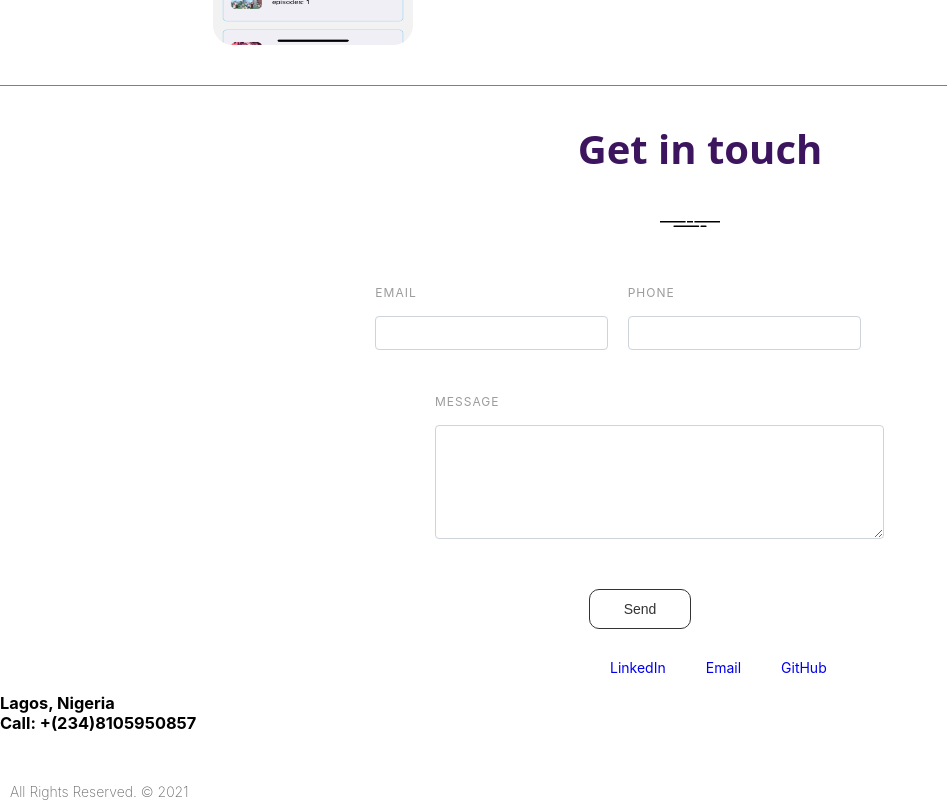
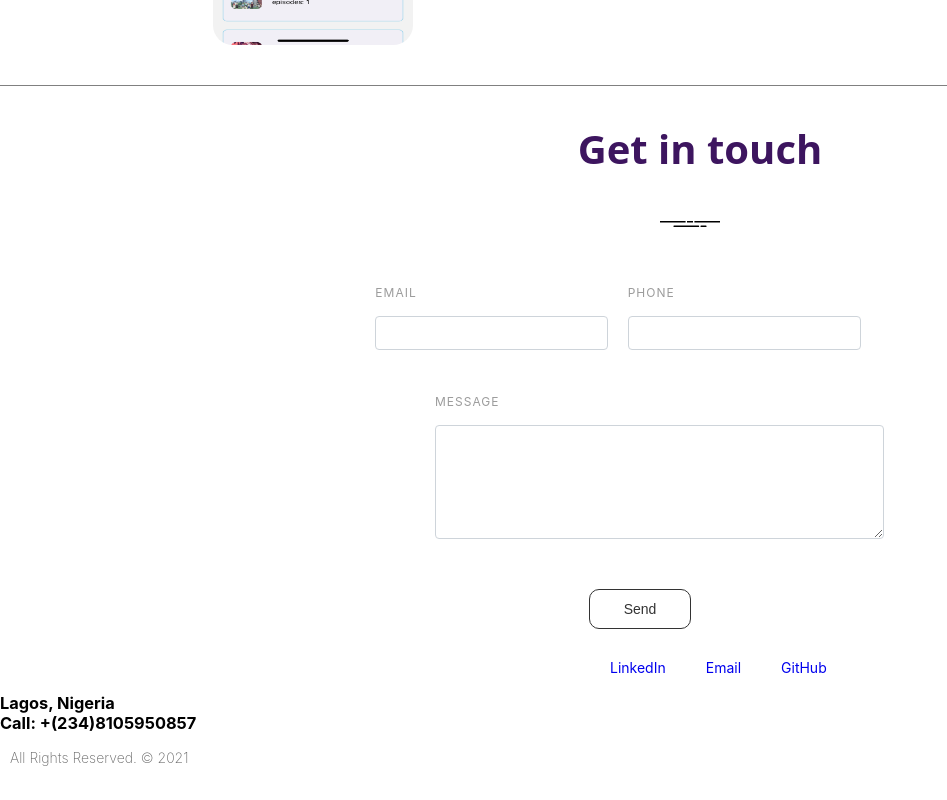
Before and after one commit to Habeeb10/portfolio, a React (Create React App) app: page / in a window 1280 px wide. Shown: the part 3787-4587 px from the top of the page, without its empty margins (0-947 px from the left). After the commit the page ends 4563 px from the top, so only its background shows below. Built offline with nearby package versions, Linux system fonts and the light colour scheme.

Commit message:
refactor

```diff
--- a/src/screen/contact/contact.css
+++ b/src/screen/contact/contact.css
@@ -154,5 +154,5 @@ a {
   color: #666;
   padding: 0;
   font-size: 14px;
-  margin-top: 50px;
+  /* margin-top: 50px; */
 }
```
